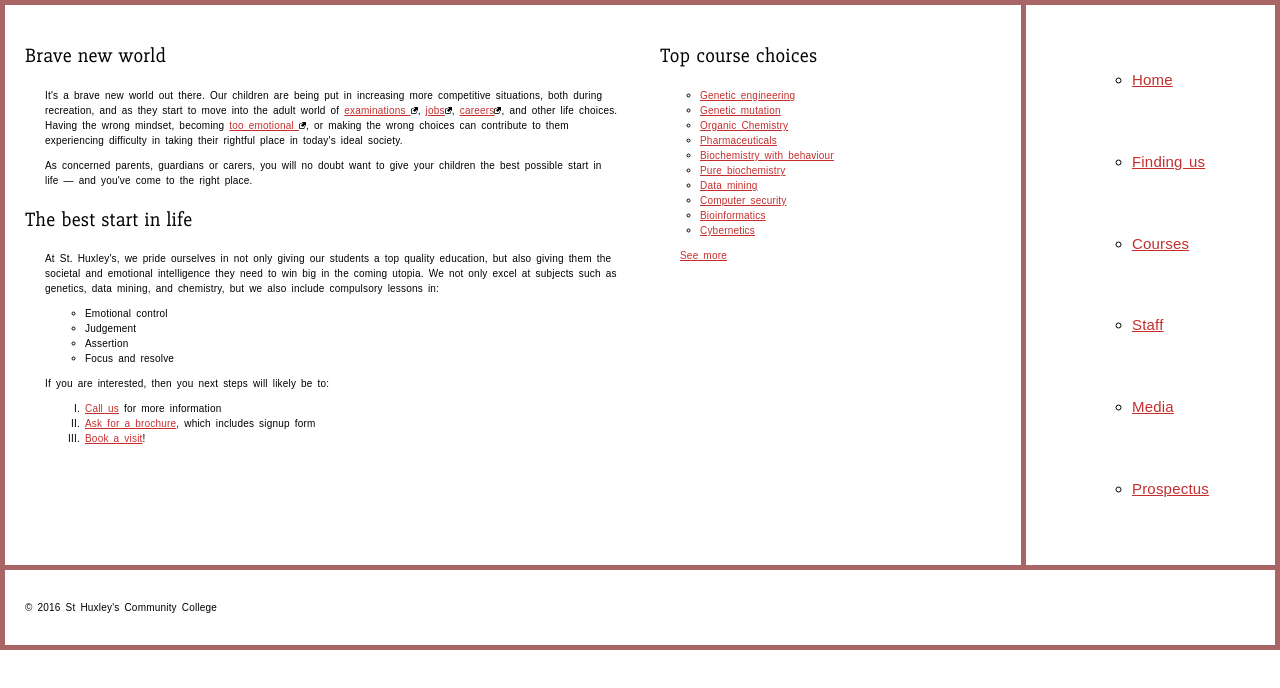
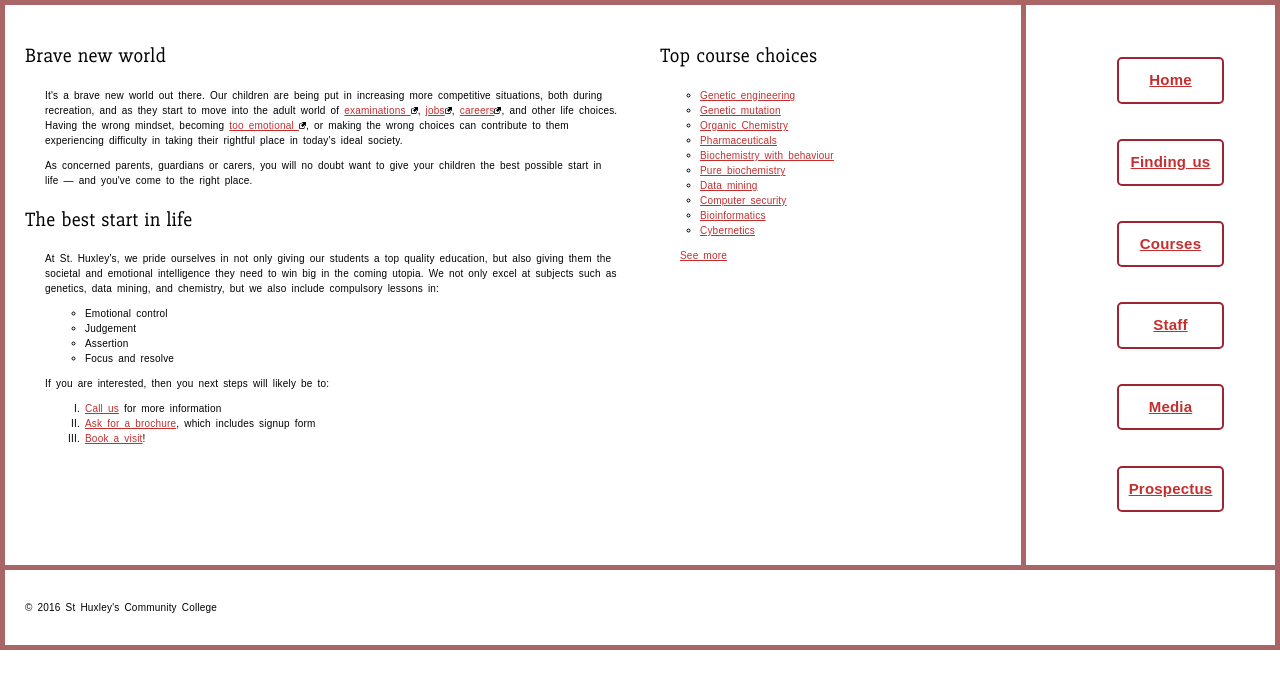
Before and after one commit to DhruvPokhriyal/Community-school-homepage, a plain HTML site: page index.html in a window 1280 px wide. Shown: the part 112-800 px from the top of the page. Drawn offline with Linux system fonts and the light colour scheme; a web font is replaced by a local one.

Commit message:
Change the font weight and border width in navbar
It changes the font weight to bold and also changes the border

```diff
--- a/style.css
+++ b/style.css
@@ -138,3 +138,13 @@ nav ul {
     justify-content: space-around;
     font-size: 1.5rem;
 }
+
+nav ul li {
+    border: 2px solid #a02334;
+    padding: 10px;
+    margin: 5px;
+    list-style-type: none;
+    border-radius: 5px;
+    text-align: center;
+    font-weight: bold;
+}
```
